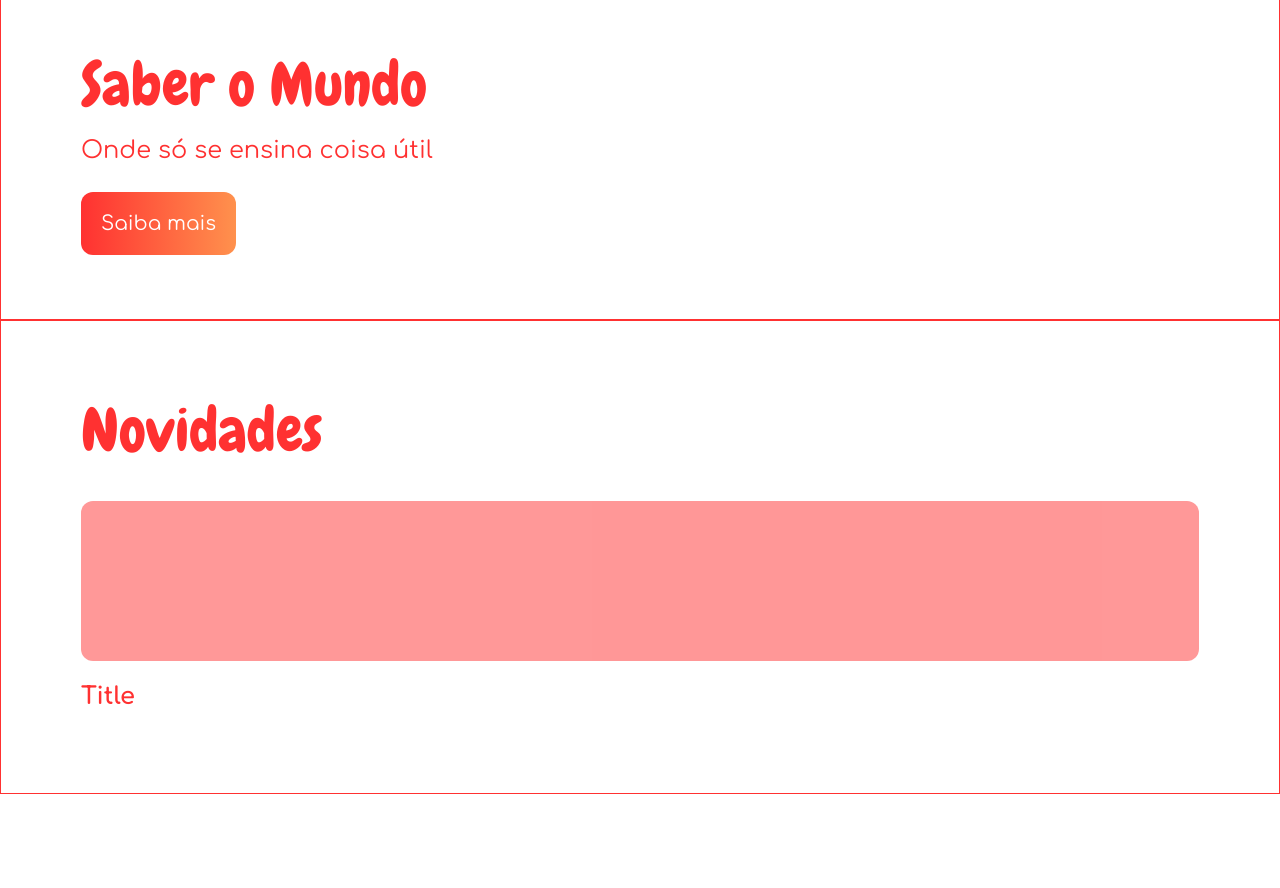
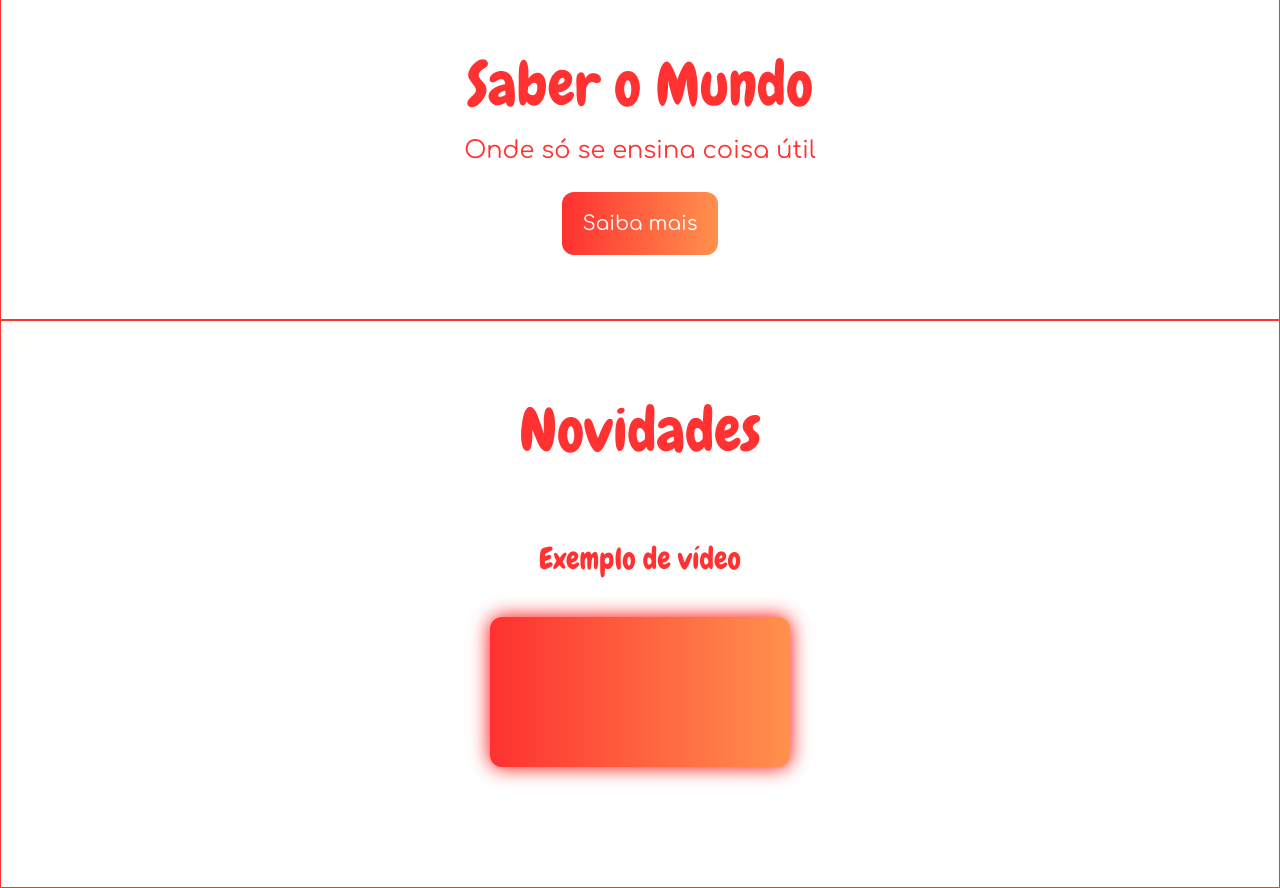
Before and after one commit to francisni-jr/saber-o-mundo, a SvelteKit app: page / in a window 1280 px wide. Shown: the part 400-1288 px from the top of the page. Before the commit the page ends 1194 px from the top, so only its background shows below. Built offline with nearby package versions, Linux system fonts and the light colour scheme; grey boxes are pictures that could not be loaded.

Commit message:
Centering elements, adding iframe

```diff
--- a/src/routes/+layout.svelte
+++ b/src/routes/+layout.svelte
@@ -1,5 +1,6 @@
 <script>
 	import '../app.css';
+	import NovidadesScreen from "../screens/NovidadesScreen.svelte";
 	import Icon from "heroicons-for-svelte";
 	import { Home as SolidHome } from "heroicons-for-svelte/icons/solid";
 	import { BookOpen as SolidBookOpen } from "heroicons-for-svelte/icons/solid";
@@ -45,12 +46,7 @@
 		<section class="w-full border p-20">
 			{@render children()}
 		</section>
-		<section class="w-full flex flex-col p-20 border">
-			<h1 class="text-6xl font-title mb-5">Novidades</h1>
-
-			<div class="bg-s animate animate-pulse p-20 my-5 rounded-xl"></div>
-			<b>Title</b>
-		</section>
+		<NovidadesScreen/>
 	</main>
 
 
--- a/src/routes/+page.svelte
+++ b/src/routes/+page.svelte
@@ -1,3 +1,5 @@
-<h1 class="text-6xl font-title mb-5">Saber o Mundo</h1>
-<p class="mb-10">Onde só se ensina coisa útil</p>
-<a href="/sobre" class="text-p text-xl bg-gradient-to-r from-s to-t p-5 rounded-xl">Saiba mais</a>
+<div class="text-center">
+    <h1 class="text-6xl font-title mb-5">Saber o Mundo</h1>
+    <p class="mb-10">Onde só se ensina coisa útil</p>
+    <a href="/sobre" class="text-p text-xl bg-gradient-to-r from-s to-t p-5 rounded-xl">Saiba mais</a>
+</div>
--- /dev/null
+++ b/src/screens/NovidadesScreen.svelte
@@ -0,0 +1,9 @@
+<section class="w-full justify-center flex flex-col p-20 border">
+    <h1 class="text-6xl font-title mb-20 text-center">Novidades</h1>
+
+    <h3 class="text-3xl font-title text-center">Exemplo de vídeo</h3>
+    <div class="flex w-full h-auto hover:scale-[1.1] justify-center items-center my-10">
+        <iframe src="https://www.youtube.com/embed/r9jwGansp1E" frameborder="0" allow="accelerometer; autoplay; clipboard-write; encrypted-media; gyroscope; picture-in-picture" allowfullscreen class=" bg-gradient-to-r from-s to-t rounded-xl drop-shadow-[0_0_10px_red] aspect-auto"></iframe>
+    </div>
+
+</section>
```
